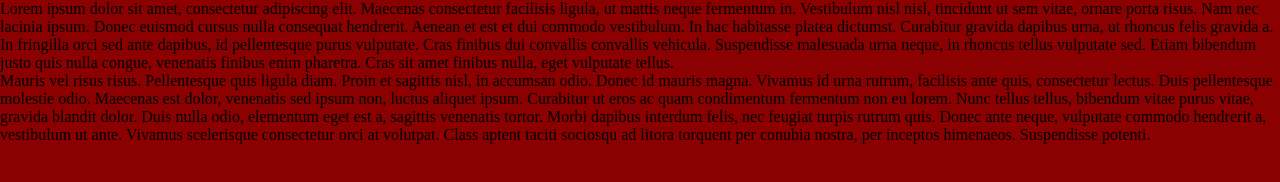
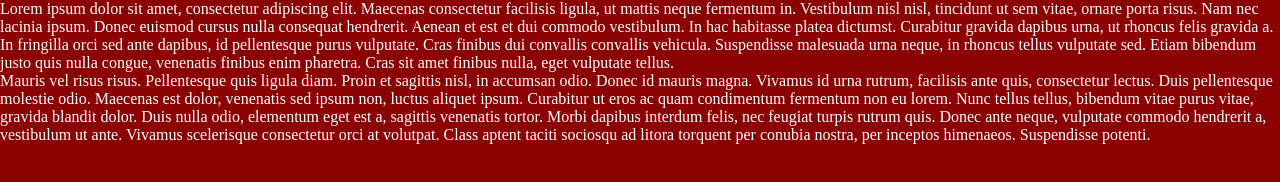
Before and after one commit to WCramRTC/GitHub_Practice, a plain HTML site: page index.html in a window 1280 px wide. Drawn offline with Linux system fonts and the light colour scheme.

Commit message:
Update style.css

```diff
--- a/css/style.css
+++ b/css/style.css
@@ -3,3 +3,7 @@
 body {
     background-color: darkred;
 }
+
+p {
+    color: white;
+}
```
